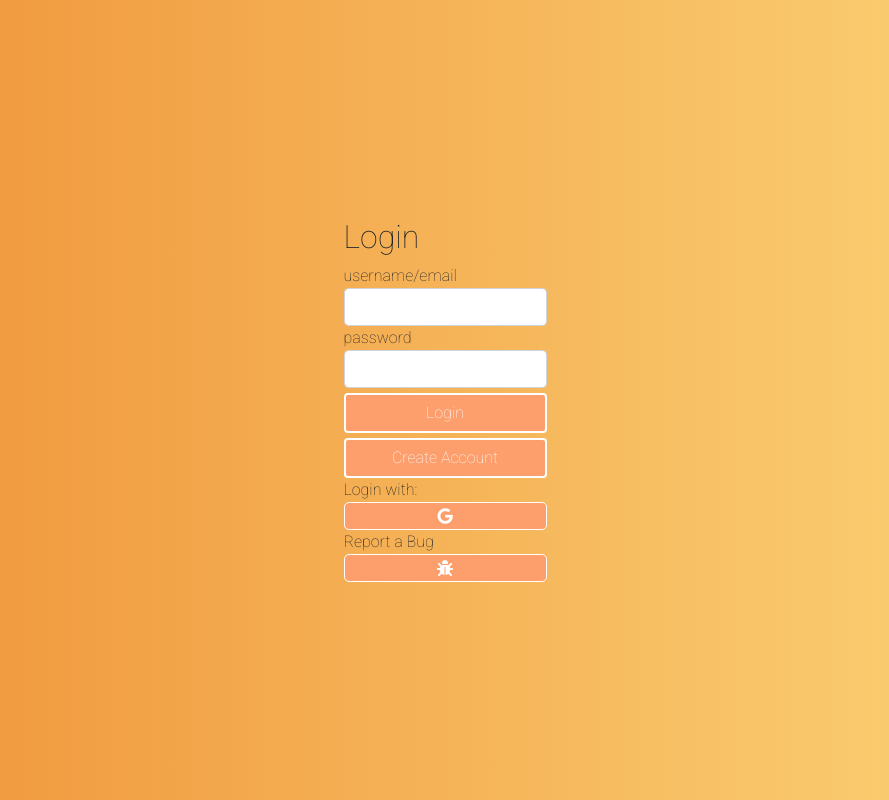
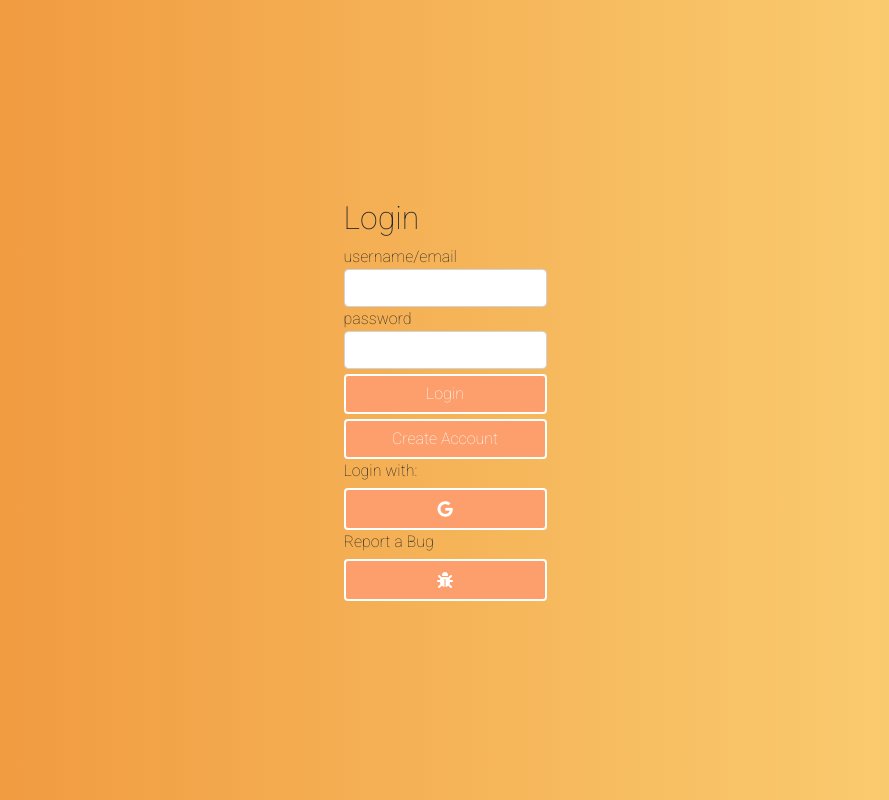
Before and after one commit to cessiumbrain/Full-Stack-Note-Taking-App, a React (Create React App) app: page /login in a window 1280 px wide. Shown: the whole page, without its empty margins (195-1084 px from the left). Built offline with nearby package versions, Linux system fonts and the light colour scheme; no server answers.

Commit message:
css changes

```diff
--- a/src/LoginComponent.js
+++ b/src/LoginComponent.js
@@ -28,9 +28,15 @@ const Login = (props)=>{
                 <Button>Create Account</Button>
             </NavLink>
             <label>Login with:</label>
-            <i className="fa-brands fa-google" onClick={()=>props.firebaseGoogleAuth()}></i>
+            <Button onClick={()=>props.firebaseGoogleAuth()}>
+                <i className="fa-brands fa-google" ></i>
+                </Button>
+
             <label>Report a Bug</label>
-            <i className="fa-solid fa-bug" onClick={()=>{}}></i>
+            <Button onClick={()=>{}}>
+                <i className="fa-solid fa-bug" ></i>
+            </Button>
+
         </div>
     )
 }
--- a/src/index.css
+++ b/src/index.css
@@ -25,6 +25,18 @@ body input {
   border: 1px solid white;
   color: white;
   border-radius: 5px;
+}
+.App .create-account-div .btn {
+  margin-top: 5px;
+  background-color: #fc9f6d;
+  border: 2px solid white;
+  width: 100%;
+  box-sizing: border-box;
+}
+.App .create-account-div .btn:hover {
+  background-color: white;
+  color: #fc9f6d;
+  border: 2px solid #fc9f6d;
 }
 
 .home-div {
@@ -68,6 +80,11 @@ body input {
 }
 .login-div i {
   text-align: center;
+  border: none;
+  background-color: transparent;
+}
+.login-div button:hover i {
+  color: #fc9f6d;
 }
 
 .secondary-home-div {
--- a/src/index.scss
+++ b/src/index.scss
@@ -55,7 +55,11 @@ body{
     }
 
 
-    @include icon-buttons()
+    @include icon-buttons();
+
+    .create-account-div {
+        @include custom-buttons();
+    }
 }
 
 .home-div {
@@ -80,6 +84,14 @@ body{
     }
     i {
         text-align: center;
+        border: none;
+        background-color: transparent;
+    }
+
+    button:hover {
+        i {
+            color: $primary-color
+        }
     }
 }
 
```
Also changed, not shown: 1 other file (tests, documents, lock files or other folders).
